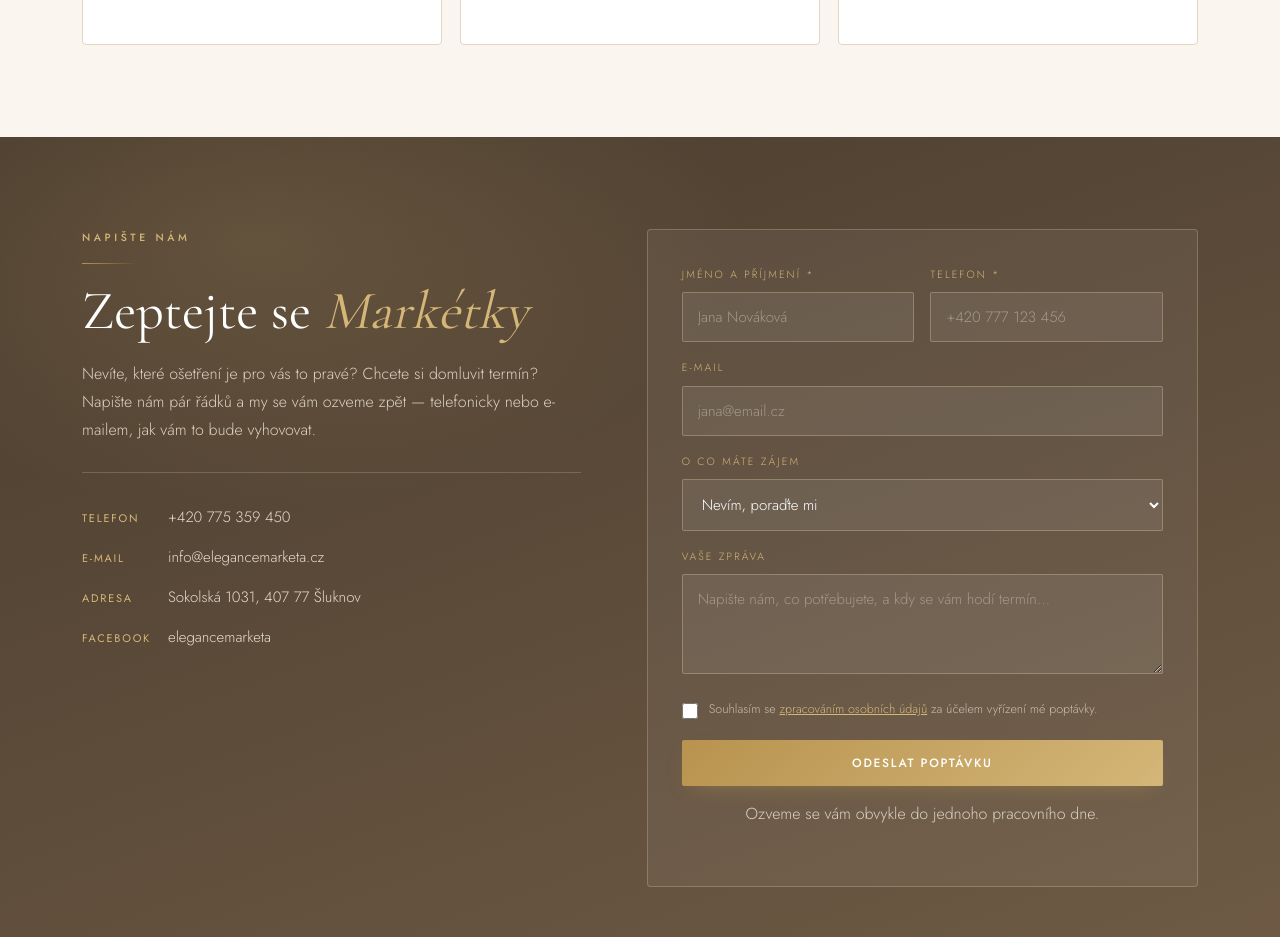
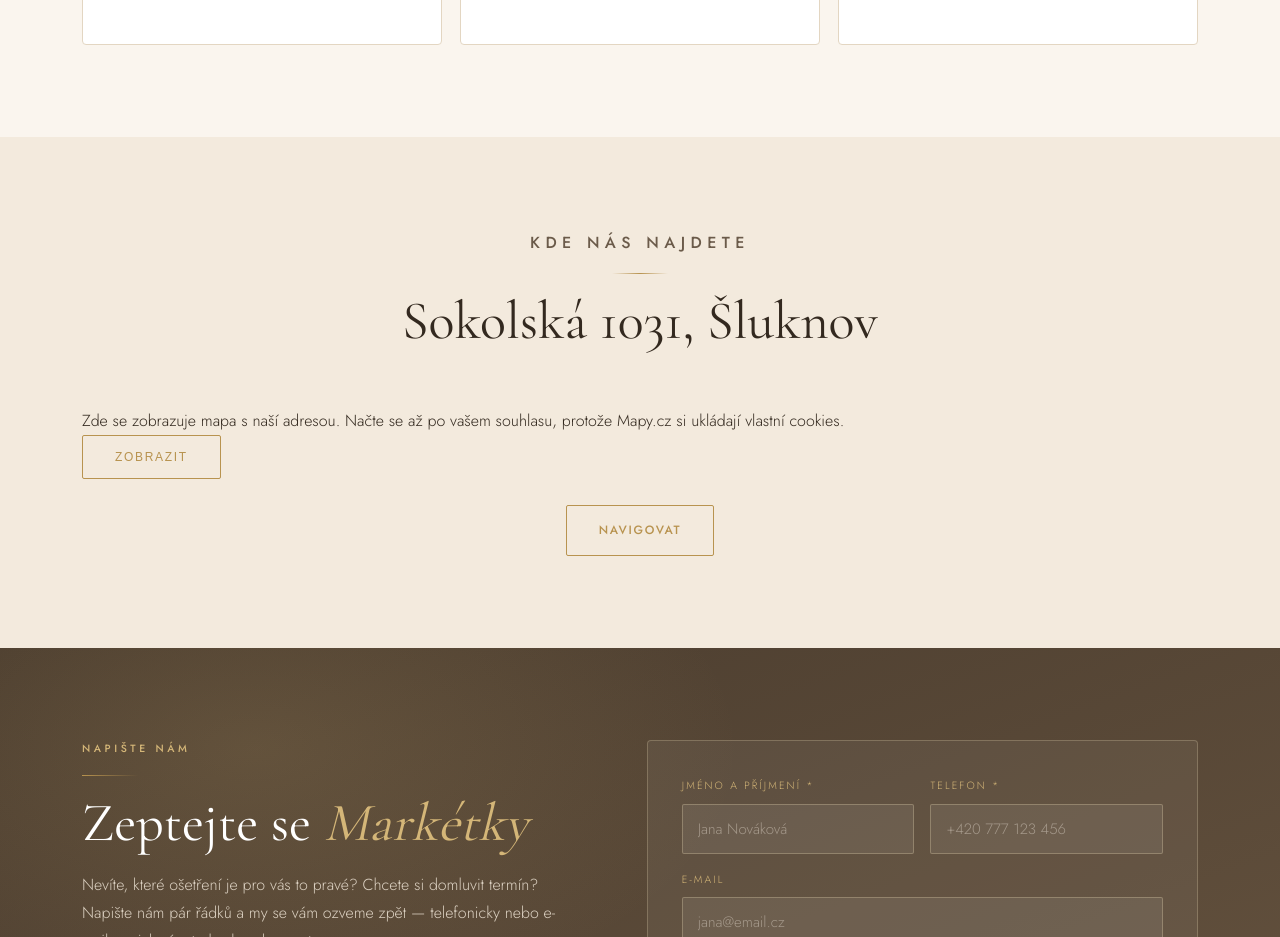
Before and after one commit to hnilicapetr76-tech/elegance-marketa-web, a Next.js app: page /kontakt in a window 1280 px wide. Shown: the part 900-1837 px from the top of the page. Built offline with nearby package versions, Linux system fonts and the light colour scheme.

Commit message:
Add files via upload

```diff
--- a/app/kontakt/page.tsx
+++ b/app/kontakt/page.tsx
@@ -1,6 +1,11 @@
 import type { Metadata } from "next";
 import AskSection from "../../components/AskSection";
+import { MapFrame } from "../../components/Consent";
 import { HOURS, HOURS_NOTE, SITE } from "../../lib/site";
+
+const MAP_SRC = "https://www.google.com/maps?q=51.002016,14.4572001&z=17&hl=cs&output=embed";
+const MAP_LINK =
+  "https://www.google.com/maps/place/Centrum+esteticke+krasy,+elegance+Marketa/@51.002016,14.4572001,17z";
 
 export const metadata: Metadata = {
   title: "Kontakt a provozní doba",
@@ -69,6 +74,22 @@ export default function Kontakt() {
         </div>
       </section>
 
+      <section className="alt">
+        <div className="wrap">
+          <div className="sec-head">
+            <p className="eyebrow">Kde nás najdete</p>
+            <div className="gline c" />
+            <h2>Sokolská 1031, Šluknov</h2>
+          </div>
+          <MapFrame src={MAP_SRC} title="Mapa — Sokolská 1031, Šluknov" />
+          <div className="cta-row" style={{ justifyContent: "center", marginTop: 26 }}>
+            <a className="btn btn-out" href={MAP_LINK} target="_blank" rel="noopener noreferrer">
+              Navigovat
+            </a>
+          </div>
+        </div>
+      </section>
+
       <AskSection />
     </>
   );
```
